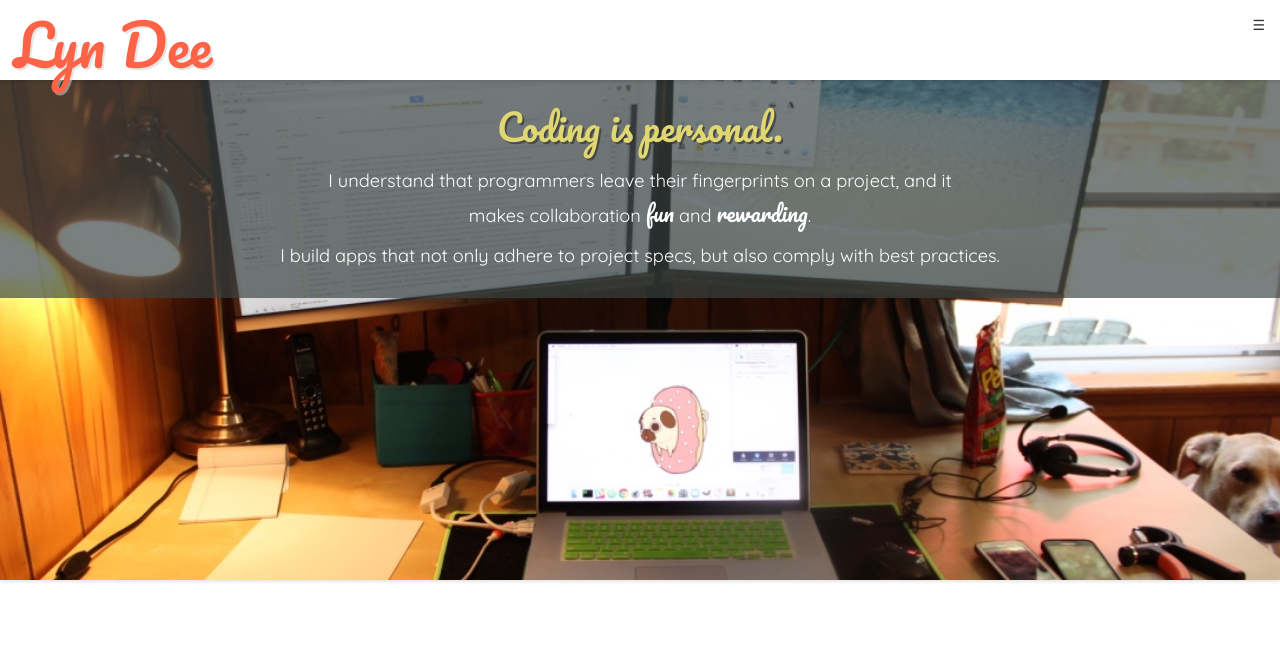
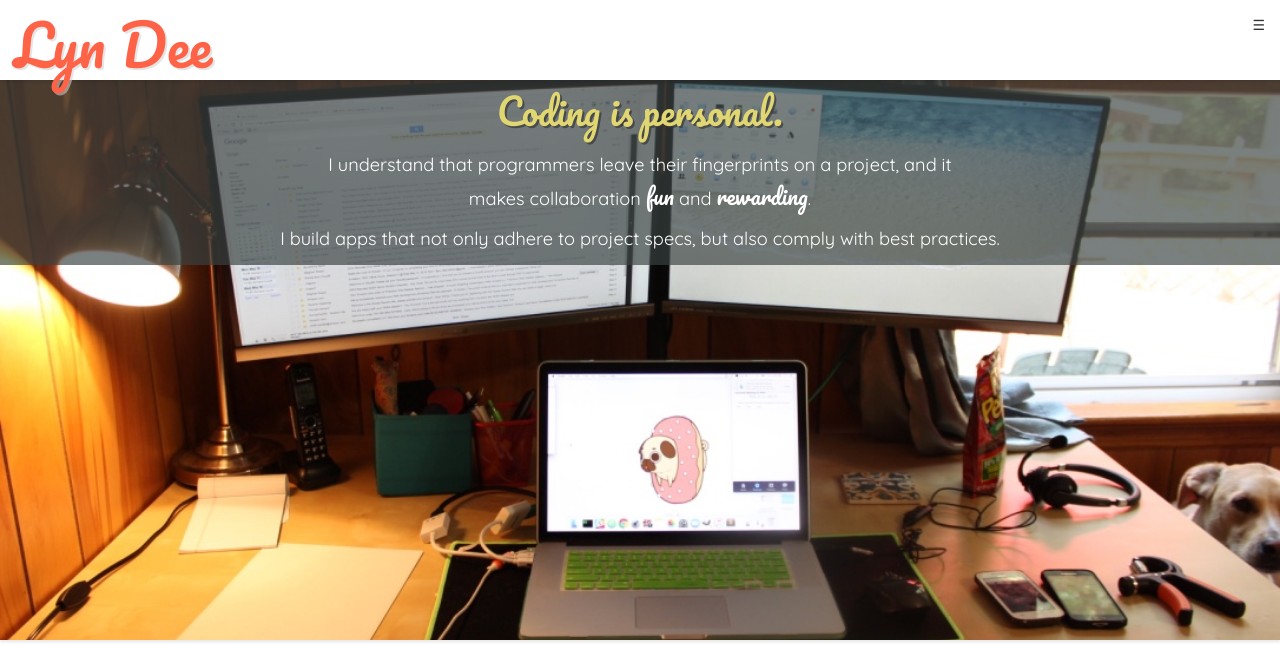
Before and after one commit to codedoll/folio, a website: page public/index.html in a window 1280 px wide. Shown: the top 649 px of the page. Drawn offline with nearby package versions, Linux system fonts and the light colour scheme; some packages are replaced by stand-ins of ours; no server answers; a web font is replaced by a local one.

Commit message:
fixing div hero padding

```diff
--- a/public/css/style.css
+++ b/public/css/style.css
@@ -784,7 +784,7 @@ header {
 /*http://codepen.io/Paulie-D/pen/fnIxt/*/
 
 .divhero {
-    height: 500px;
+    height: 40em;
     background-image: url(../images/workspace.jpg);
     background-position: center center;
     background-repeat: no-repeat;
@@ -798,13 +798,11 @@ header {
     -moz-box-sizing: border-box;
     box-sizing: border-box;
     width: 100%;
-    /* height: 45%; */
     bottom: 0;
     display: block;
-    /*position: absolute;*/
     background-color: rgba(57, 66, 64, 0.67);
     color: #fff;
-    padding: 1em;
+    padding: .1em;
     margin-bottom: 6em;
     text-align: center;
     font-family: 'Quicksand', sans-serif;
```
